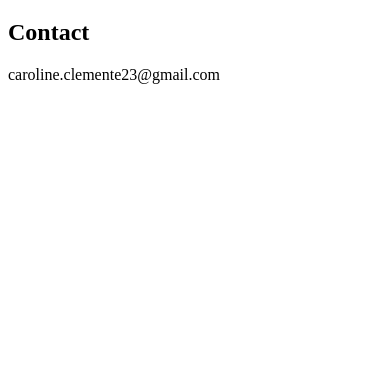
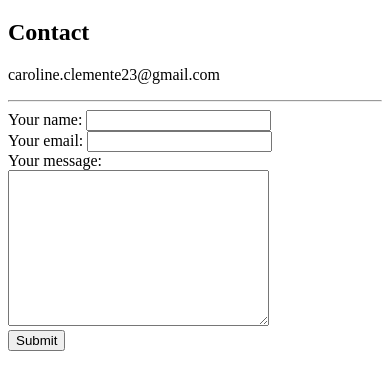
Before and after one commit to clementecarol/clementecarol.github.io, a plain HTML site: page contact.html in a window 390 px wide. Shown: the part 61-450 px from the top of the page. Drawn offline with Linux system fonts and the light colour scheme.

Commit message:
responsiveness

```diff
--- a/contact.html
+++ b/contact.html
@@ -1,12 +1,28 @@
 <!DOCTYPE html>
 <html lang="en">
   <head>
-    <meta charset="utf-8">
+    <meta charset="utf-8" />
+    <meta name="viewport" content="width=device-width, initial-scale=1.0">
     <title>Contact</title>
   </head>
   <body>
     <h1>Caroline Clemente Pinto</h1>
     <h2>Contact</h2>
     <p>caroline.clemente23@gmail.com</p>
+<hr>
+    <form action="mailto:caroline.clemente23@gmail.com" method="post" enctype="text/plain">
+      <label for="name">Your name:</label>
+      <input type="text" name="name" id="" />
+      <br />
+      <label for="email">Your email:</label>
+      <input type="email" name="email" id="" />
+      <br />
+      <label for="message">Your message:</label>
+      <br>
+      <textarea name="message" id="" cols="30" rows="10"></textarea>
+      <br>
+
+      <input type="submit" />
+    </form>
   </body>
 </html>
```
Also changed, not shown: hobbies.html (+1 -0 lines), index.html (+3 -0 lines).
